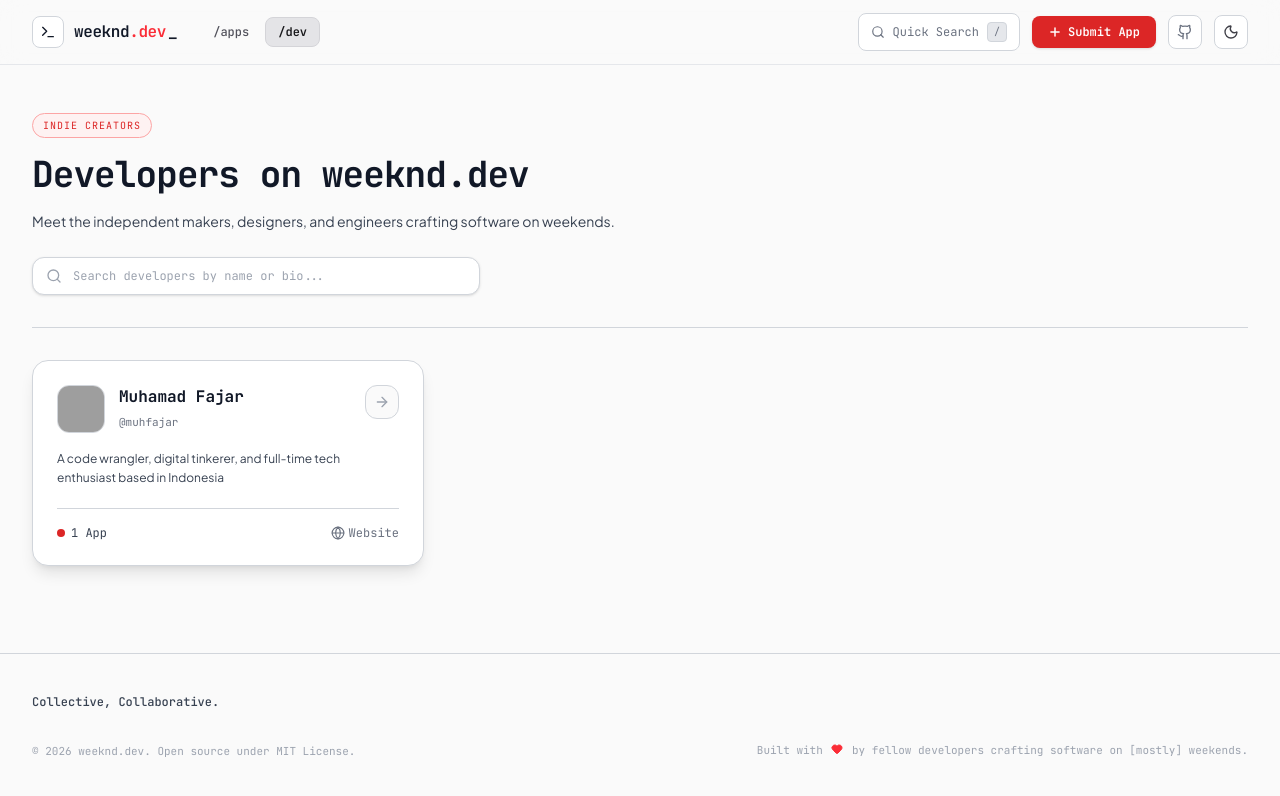
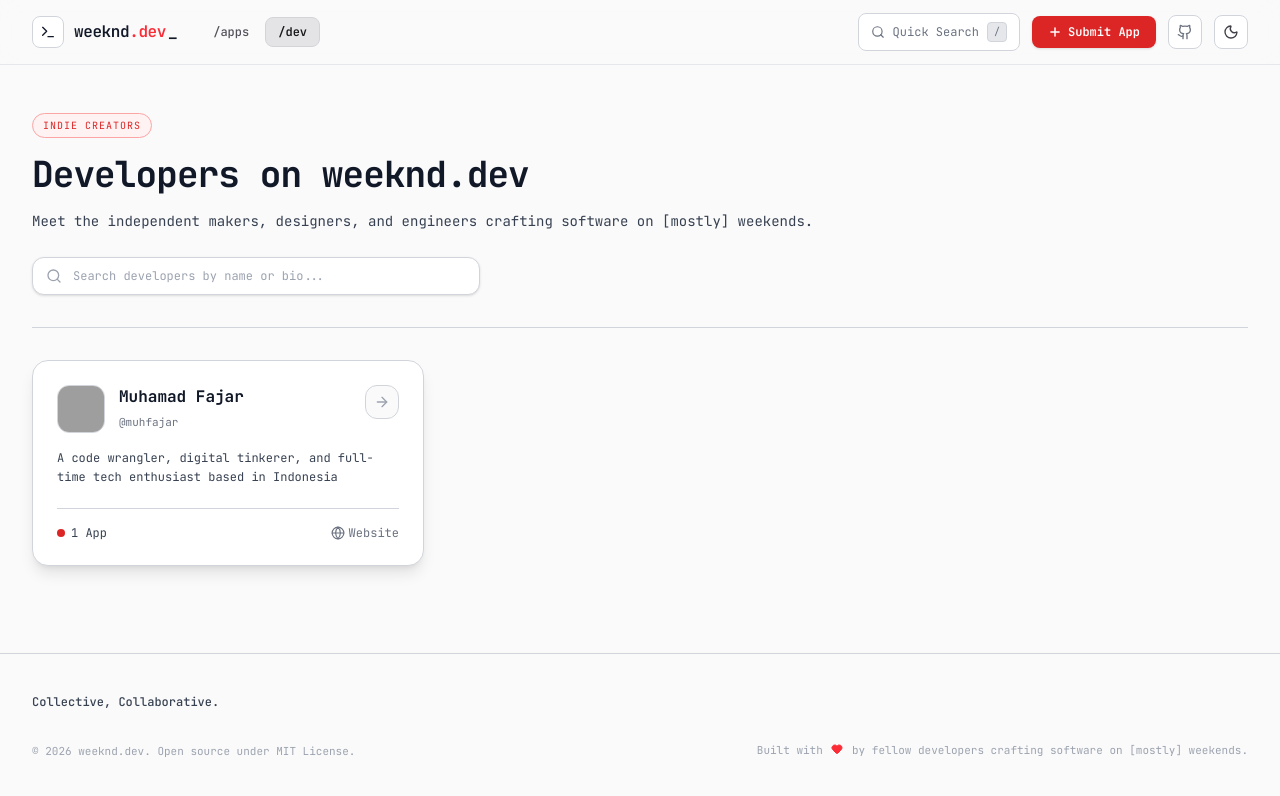
Before and after one commit to muhfajar/weeknd, a React (Vite) app: page / in a window 1280 px wide. Both pictures are taken after a click on the button "/dev". Shown: the top 796 px of the page. Built offline with nearby package versions, Linux system fonts and the light colour scheme; grey boxes are pictures that could not be loaded.

Commit message:
Switch all text from `font-sans` to `font-mono`, add link to MIT license, and update DeveloperListView content for clarity

```diff
--- a/src/components/DeveloperListView.tsx
+++ b/src/components/DeveloperListView.tsx
@@ -39,8 +39,8 @@ export const DeveloperListView: React.FC<DeveloperListViewProps> = ({
                 <h1 className="text-3xl sm:text-4xl font-bold tracking-tight text-white font-mono">
                     Developers on weeknd.dev
                 </h1>
-                <p className="text-sm font-sans text-zinc-300 max-w-2xl leading-relaxed">
-                    Meet the independent makers, designers, and engineers crafting software on weekends.
+                <p className="text-sm font-mono text-zinc-300 max-w-4xl leading-relaxed">
+                    Meet the independent makers, designers, and engineers crafting software on [mostly] weekends.
                 </p>
 
                 {/* Search Bar */}
@@ -101,7 +101,7 @@ export const DeveloperListView: React.FC<DeveloperListViewProps> = ({
                                     </div>
 
                                     {dev.bio && (
-                                        <p className="text-xs font-sans text-zinc-300 line-clamp-2 leading-relaxed">
+                                        <p className="text-xs font-mono text-zinc-300 line-clamp-2 leading-relaxed">
                                             {dev.bio}
                                         </p>
                                     )}
--- a/src/components/Footer.tsx
+++ b/src/components/Footer.tsx
@@ -20,7 +20,7 @@ export const Footer: React.FC<FooterProps> = () => {
                 {/* Bottom Credits */}
                 <div
                     className="flex flex-col sm:flex-row items-center justify-between gap-4 font-mono text-[11px] text-[#666666]">
-                    <p>© {new Date().getFullYear()} weeknd.dev. Open source under MIT License.</p>
+                    <p>© {new Date().getFullYear()} weeknd.dev. Open source under <a href="https://github.com/muhfajar/weeknd/blob/master/LICENSE.md" target="_blank">MIT License</a>.</p>
                     <p className="text-center sm:text-right leading-relaxed">
                         Built with <Heart
                         className="inline-block w-3 h-3 text-red-500 fill-red-500 align-[-1px] mx-0.5"/> by fellow
--- a/src/components/MarkdownRenderer.tsx
+++ b/src/components/MarkdownRenderer.tsx
@@ -15,12 +15,12 @@ export const MarkdownRenderer: React.FC<MarkdownRendererProps> = ({
                                                                       justify = true,
                                                                   }) => {
     return (
-        <div className={`prose prose-invert max-w-none font-sans ${justify ? 'text-justify' : ''} ${className}`}>
+        <div className={`prose prose-invert max-w-none font-mono ${justify ? 'text-justify' : ''} ${className}`}>
             <ReactMarkdown
                 remarkPlugins={[remarkGfm, remarkBreaks]}
                 components={{
                     p: ({node, children, ...props}) => (
-                        <p className={`text-sm font-sans font-normal text-zinc-300 leading-relaxed my-2.5 ${justify ? 'text-justify' : ''}`} {...props}>
+                        <p className={`text-sm font-mono font-normal text-zinc-300 leading-relaxed my-2.5 ${justify ? 'text-justify' : ''}`} {...props}>
                             {children}
                         </p>
                     ),
```
